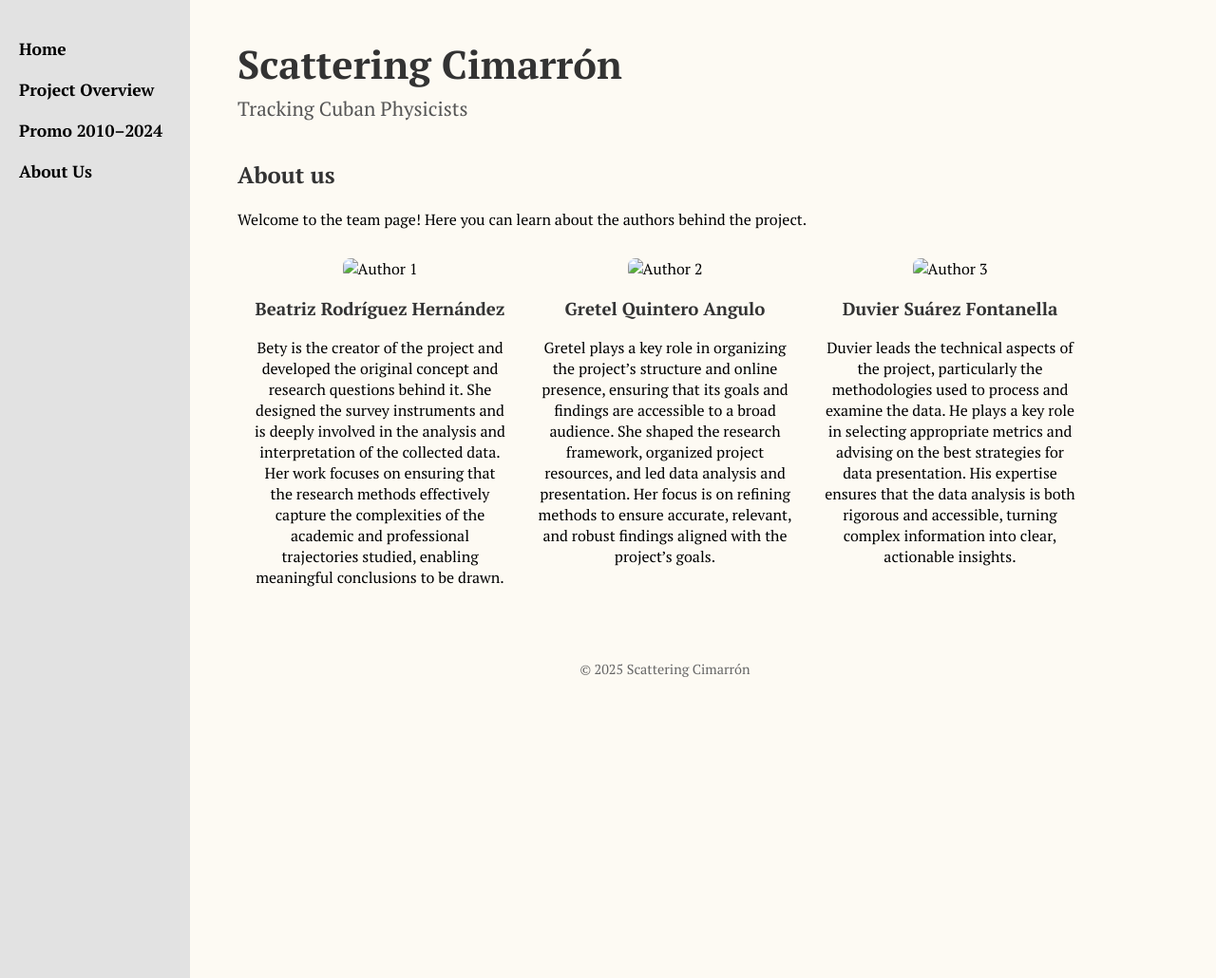
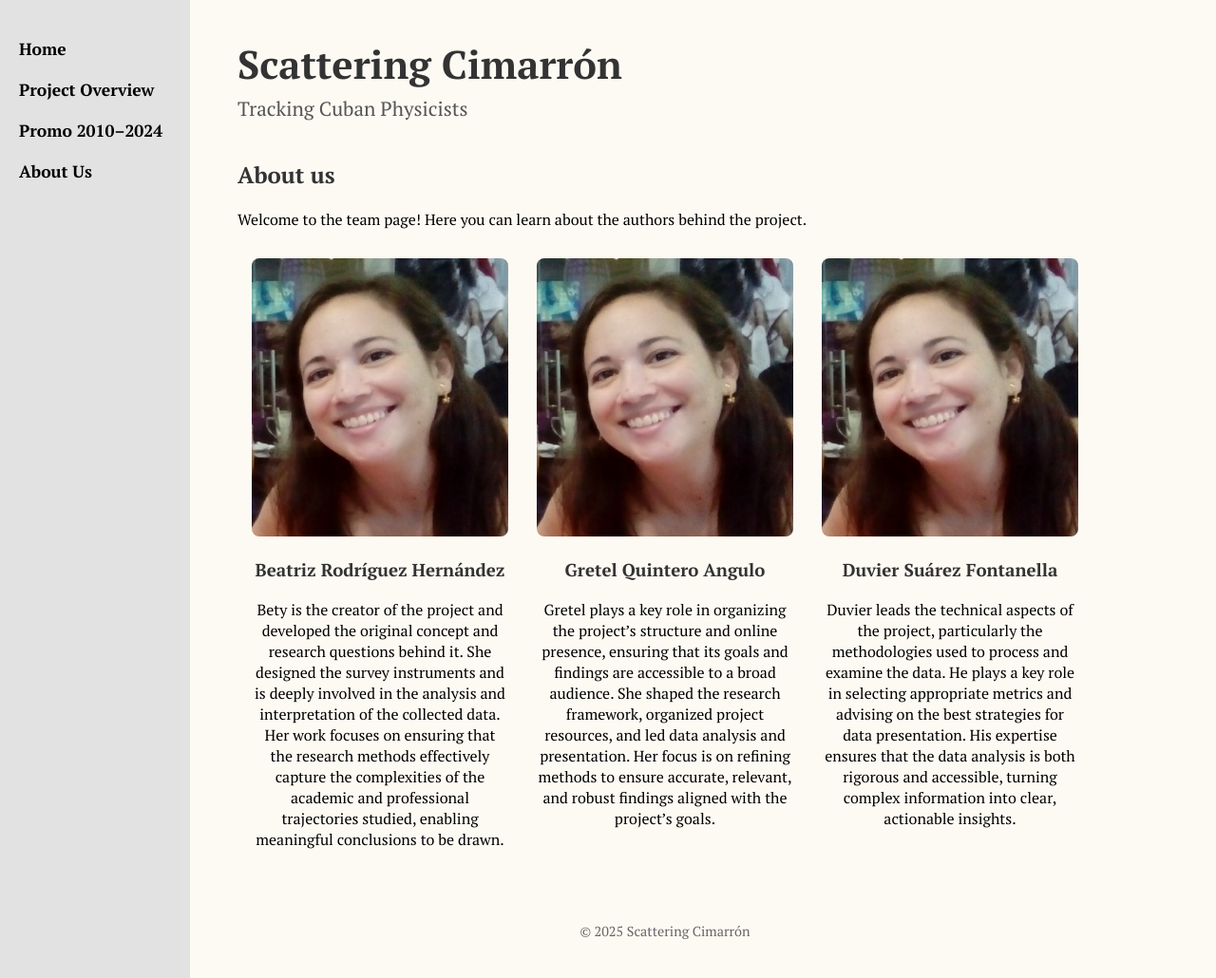
Before and after one commit to Gretica/Tracking_Cuban_Physicists, a Jekyll site: the page built from Aboutus.md, in a window 1280 px wide and 1030 px high. Shown: the whole window at 95% size. Built offline with Jekyll 4.4.1, drawn with Linux system fonts in a browser that asks for light colours.

Commit message:
Update Aboutus.md

```diff
--- a/Aboutus.md
+++ b/Aboutus.md
@@ -10,17 +10,17 @@ Welcome to the team page! Here you can learn about the authors behind the projec
 
 <div style="display: flex; justify-content: space-around; margin-top: 30px;">
   <div style="text-align: center; width: 30%;">
-    <img src="assets/images/IMG_20200112_212532.jpg" alt="Author 1" style="width: 100%; border-radius: 8px;" />
+    <img src="{{ site.baseurl }}/assets/images/IMG_20200112_212532.jpg" alt="Author 1" style="width: 100%; border-radius: 8px;" />
     <h3>Beatriz Rodríguez Hernández</h3>
     <p>Bety is the creator of the project and developed the original concept and research questions behind it. She designed the survey instruments and is deeply involved in the analysis and interpretation of the collected data. Her work focuses on ensuring that the research methods effectively capture the complexities of the academic and professional trajectories studied, enabling meaningful conclusions to be drawn.</p>
   </div>
   <div style="text-align: center; width: 30%;">
-    <img src="assets/images/IMG_20200112_212532.jpg" alt="Author 2" style="width: 100%; border-radius: 8px;" />
+    <img src="{{ site.baseurl }}/assets/images/IMG_20200112_212532.jpg" alt="Author 2" style="width: 100%; border-radius: 8px;" />
     <h3>Gretel Quintero Angulo</h3>
     <p> Gretel plays a key role in organizing the project’s structure and online presence, ensuring that its goals and findings are accessible to a broad audience. She shaped the research framework, organized project resources, and led data analysis and presentation. Her focus is on refining methods to ensure accurate, relevant, and robust findings aligned with the project’s goals.</p>
   </div>
   <div style="text-align: center; width: 30%;">
-    <img src="assets/images/IMG_20200112_212532.jpg" alt="Author 3" style="width: 100%; border-radius: 8px;" />
+    <img src="{{ site.baseurl }}/assets/images/IMG_20200112_212532.jpg" alt="Author 3" style="width: 100%; border-radius: 8px;" />
     <h3>Duvier Suárez Fontanella</h3>
     <p>Duvier leads the technical aspects of the project, particularly the methodologies used to process and examine the data. He plays a key role in selecting appropriate metrics and advising on the best strategies for data presentation. His expertise ensures that the data analysis is both rigorous and accessible, turning complex information into clear, actionable insights.</p>
   </div>
```
